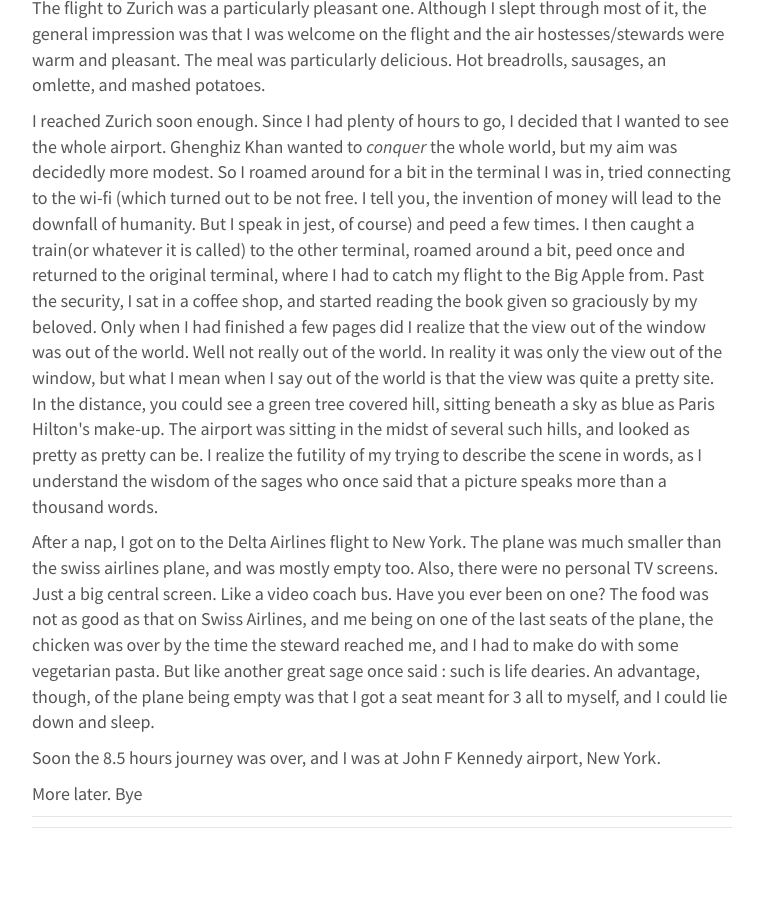
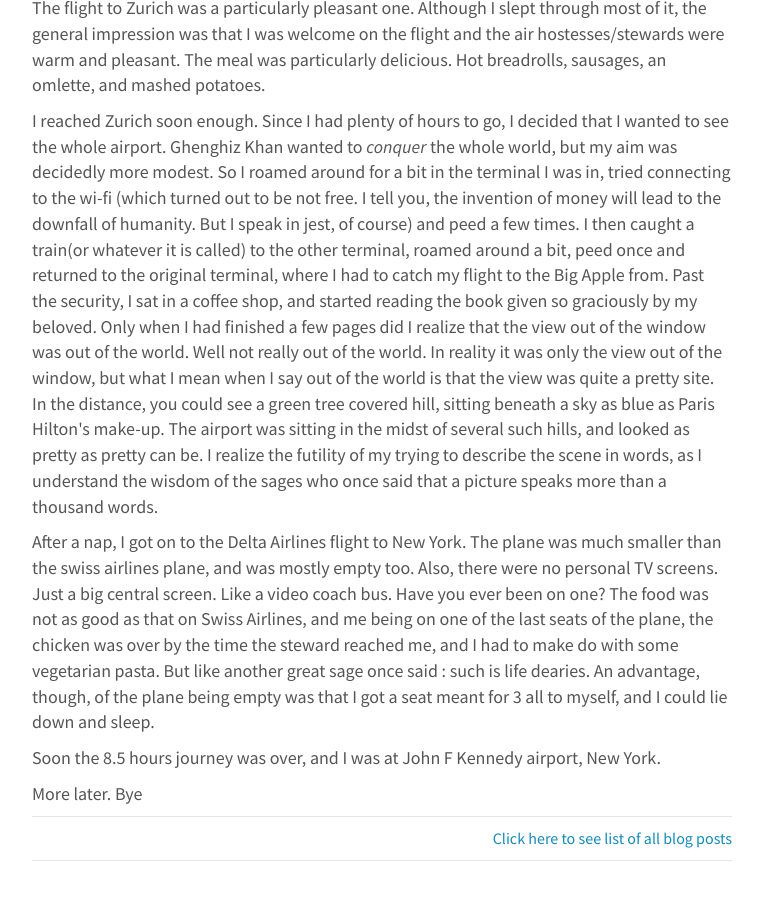
Before and after one commit to ravibhoraskar/ravibhoraskar.github.io, a Jekyll site: the page built from blog/index.html, in a window 1280 px wide and 900 px high, scrolled down 26677 px. Shown: the whole window, without its empty margins (258-1021 px from the left). Built offline with Jekyll 4.4.1, drawn with Linux system fonts in a browser that asks for light colours; before the commit the page ends 27544 px from its top, so only the background shows below that.

Commit message:
Move count to config

```diff
--- a/_config.yml
+++ b/_config.yml
@@ -12,6 +12,9 @@
 
 # Number of news stories on the front page.
 front_page_news: 8
+
+# Number of blog posts on the blog index page
+blog_post_count: 50
 
 # Base pathname for links.
 base: ''
--- a/blog/index.html
+++ b/blog/index.html
@@ -5,7 +5,7 @@
     <a href="all.html">Click here to see list of all blog posts</a>
 </p>
 <ul class="news list-unstyled">
-    {% for post in site.posts limit: 50%}
+    {% for post in site.posts limit: site.blog_post_count%}
     {% unless post.shortnews %}
     <a href={{ post.url }}>
         <h2>{{ post.title }}</h2>
@@ -17,3 +17,6 @@
     </div> {% endunless %}
     {% endfor %}
 </ul>
+<p align="right">
+    <a href="all.html">Click here to see list of all blog posts</a>
+</p>
```
